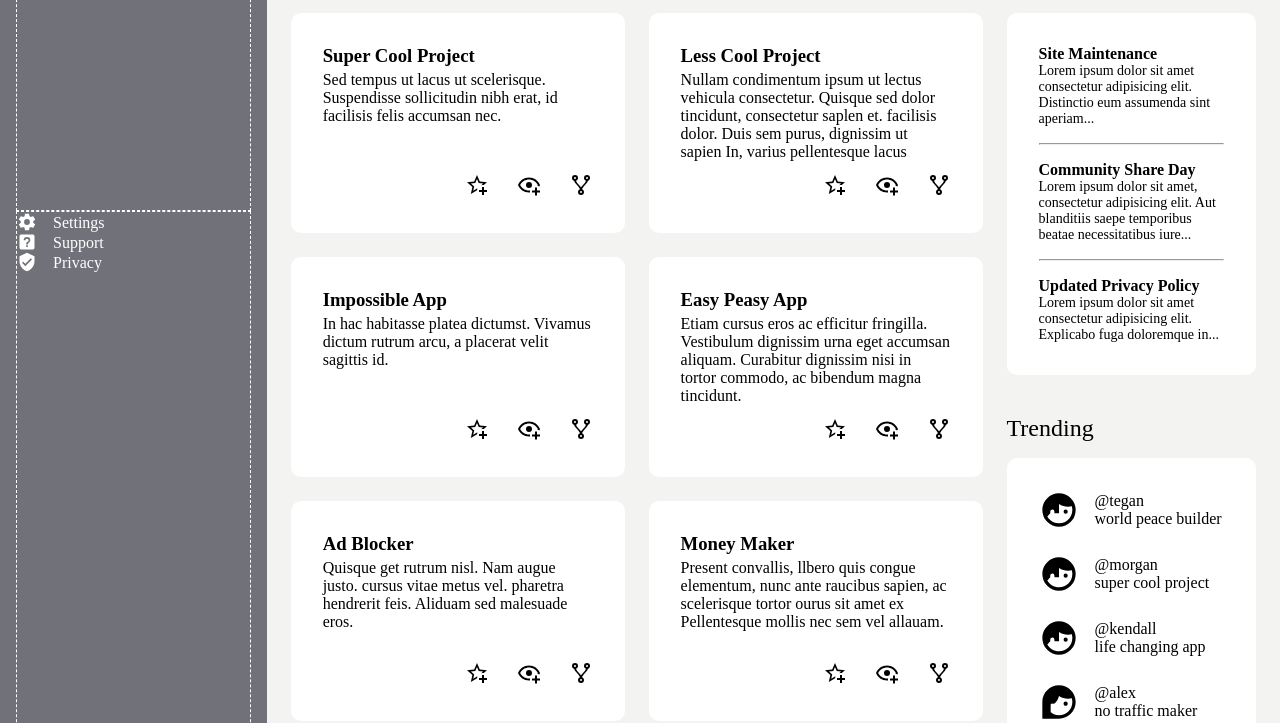
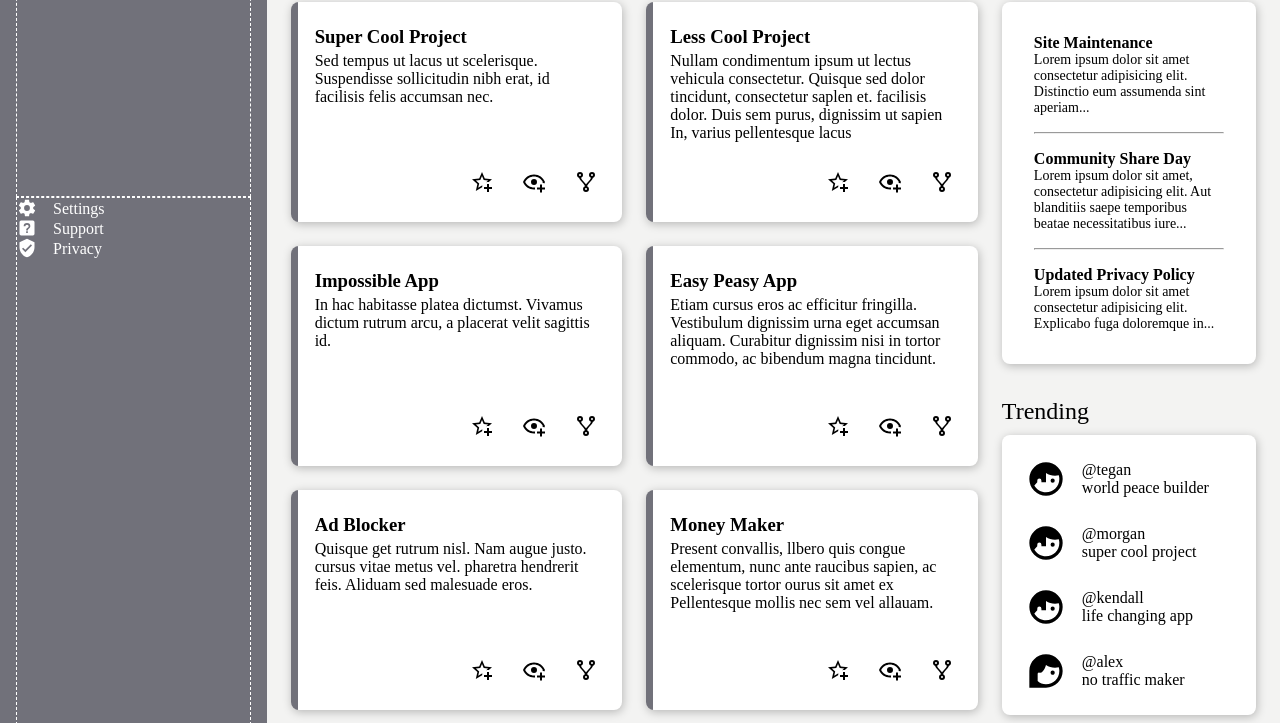
Before and after one commit to DaveBoydy/Project-Admin-Dashboard, a plain HTML site: page index.html in a window 1280 px wide. Shown: the part 244-967 px from the top of the page. Drawn offline with Linux system fonts and the light colour scheme.

Commit message:
Add style polishing to main content

```diff
--- a/styles.css
+++ b/styles.css
@@ -2,6 +2,8 @@
   --primary: #71717a; /* sonic silver, 500 */
   --secondary: #fff;
   --tertiary: #f3f3f2; /*  sonic silver variant, 50 */
+
+  --box-shadow: 1px 2px 10px 0px rgba(0, 0, 0, 0.25);
 }
 
 *,
@@ -26,6 +28,8 @@
   padding: 1rem;
   display: grid;
   grid-template: 1.2fr 2fr / 2fr 1.2fr;
+  margin-bottom: 8px;
+  box-shadow: var(--box-shadow);
 }
 
 #content {
@@ -78,11 +82,11 @@
 }
 
 .main-projects {
-  width: 73.5%;
+  width: 73%;
 }
 
 .main-meta {
-  width: 26.5%;
+  width: 27%;
   display: flex;
   flex-direction: column;
   gap: 24px;
@@ -92,6 +96,22 @@
   display: flex;
   flex-direction: column;
   justify-content: space-between;
+
+  background-image: linear-gradient(
+    left,
+    var(--primary),
+    var(--primary) 2%,
+    transparent 2%,
+    transparent 100%
+  );
+
+  background-image: -webkit-linear-gradient(
+    left,
+    var(--primary),
+    var(--primary) 2%,
+    transparent 2%,
+    transparent 100%
+  );
 }
 
 .post-project h3 {
@@ -109,12 +129,17 @@
 .announcements-meta,
 .trending-meta {
   background-color: #fff;
+  box-shadow: var(--box-shadow);
 }
 
 .post-project,
 .announcements-meta,
 .trending-meta {
-  border-radius: 10px;
+  border-radius: 8px;
+  padding: 24px;
+}
+
+.announcements-meta {
   padding: 32px;
 }
 
@@ -144,7 +169,7 @@
 .project-posts,
 .announcements-meta,
 .trending-meta {
-  margin: 16px 0;
+  margin: 10px 0;
 }
 
 header > div {
@@ -155,3 +180,9 @@ aside > div,
 aside > nav {
   border: 1px dashed;
 }
+
+@media (min-width: 1600px) {
+  #content {
+    padding: 32px clamp(24px, 2vw, 64px);
+  }
+}
```
